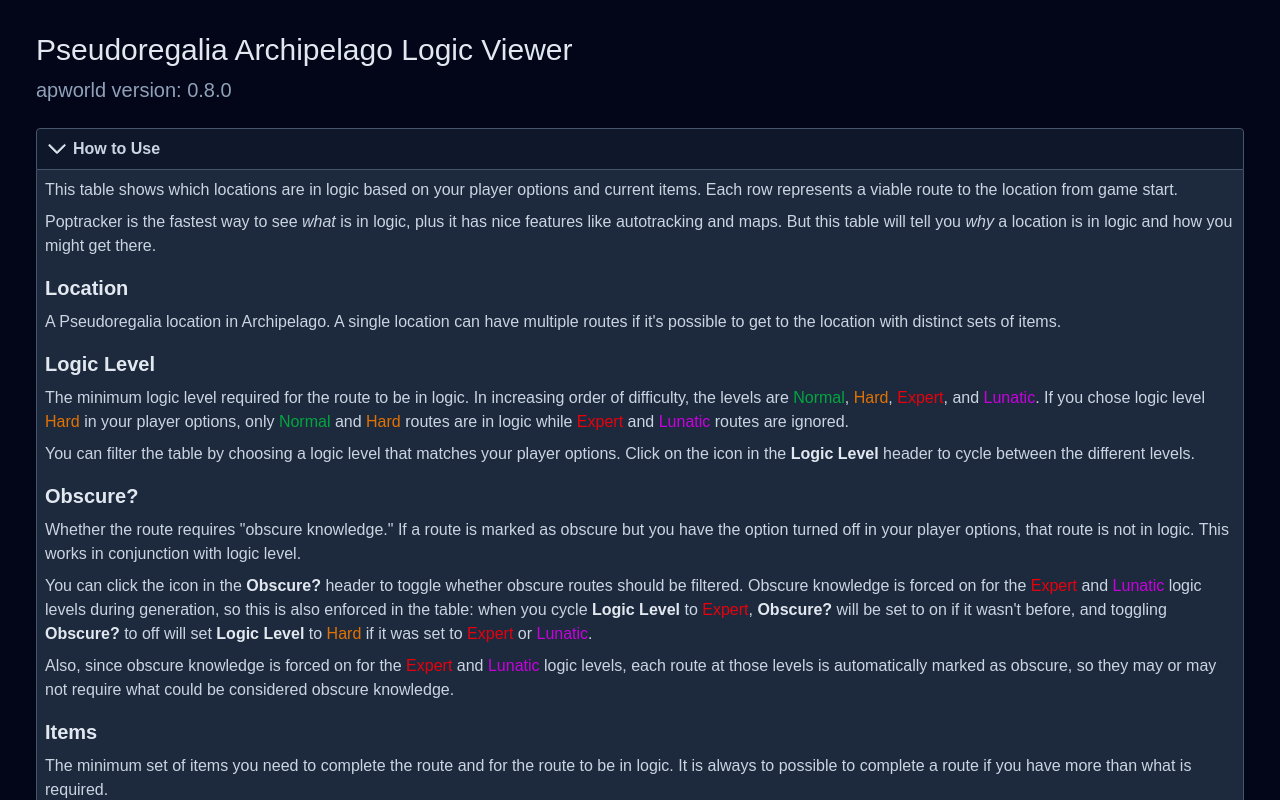
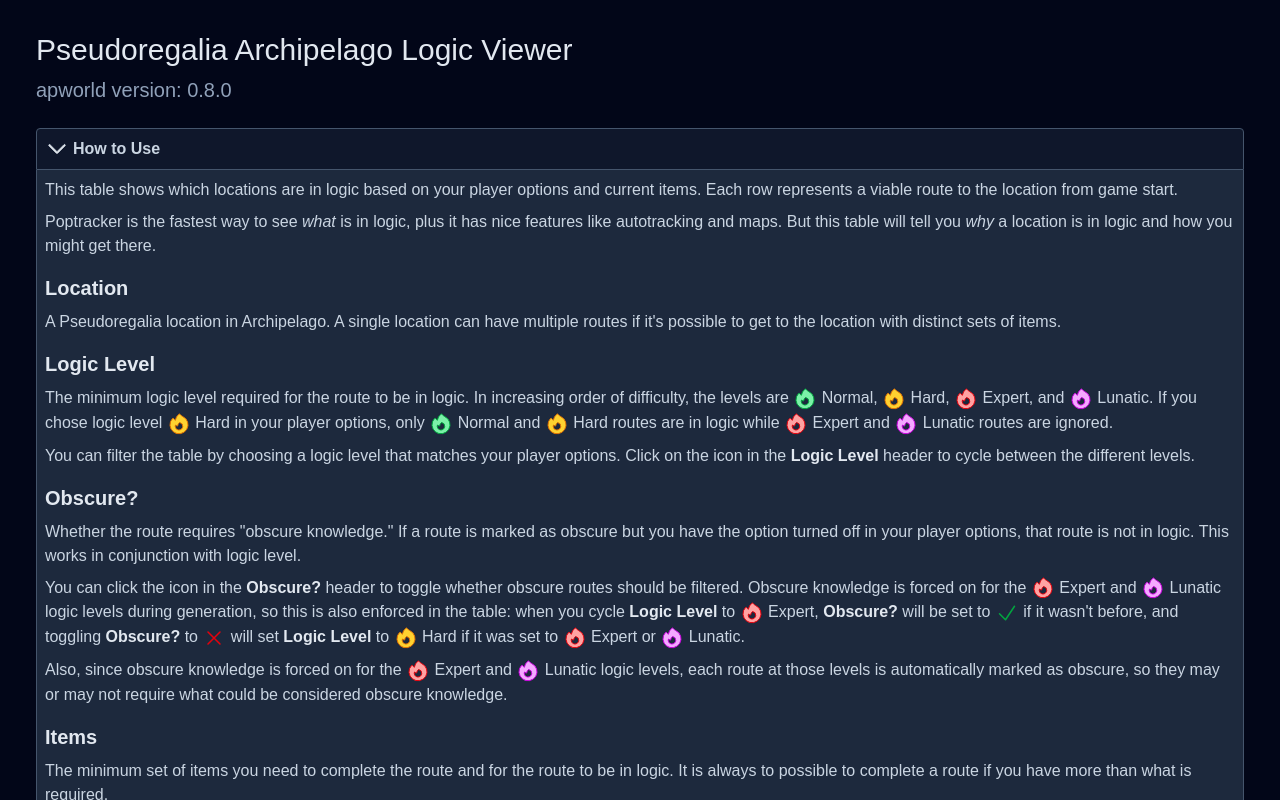
Before and after one commit to highrow623/pseudoregalia-archipelago-logic-viewer, a Next.js app: page / in a window 1280 px wide. Both pictures are taken after a click on the element 57 px from the left and 149 px from the top of the page. Shown: the top 800 px of the page. Built offline with nearby package versions, Linux system fonts and the light colour scheme.

Commit message:
added inline icons to instructions

```diff
--- a/src/app/components/difficulty.tsx
+++ b/src/app/components/difficulty.tsx
@@ -9,9 +9,30 @@
 
 type DifficultyIconProps = {
   difficulty: Difficulty;
+  inline?: boolean;
 };
 
-export function DifficultyIcon({ difficulty }: DifficultyIconProps) {
+export function DifficultyIcon({ difficulty, inline }: DifficultyIconProps) {
+  if (inline) {
+    switch (difficulty) {
+      case Difficulty.Normal:
+        return (
+          <FireIcon className="size-6 stroke-green-600 fill-green-300 inline" />
+        );
+      case Difficulty.Hard:
+        return (
+          <FireIcon className="size-6 stroke-amber-600 fill-amber-300 inline" />
+        );
+      case Difficulty.Expert:
+        return (
+          <FireIcon className="size-6 stroke-red-600 fill-red-300 inline" />
+        );
+      case Difficulty.Lunatic:
+        return (
+          <FireIcon className="size-6 stroke-fuchsia-600 fill-fuchsia-300 inline" />
+        );
+    }
+  }
   switch (difficulty) {
     case Difficulty.Normal:
       return <FireIcon className="size-6 stroke-green-600 fill-green-300" />;
--- a/src/app/components/obscure.tsx
+++ b/src/app/components/obscure.tsx
@@ -1,10 +1,17 @@
 import { CheckIcon, XMarkIcon } from "@heroicons/react/24/outline";
 
 type ObscureIconProps = {
-  obscure: boolean;
+  obscure?: boolean;
+  inline?: boolean;
 };
 
-export default function ObscureIcon({ obscure }: ObscureIconProps) {
+export default function ObscureIcon({ obscure, inline }: ObscureIconProps) {
+  if (inline) {
+    if (obscure) {
+      return <CheckIcon className="size-6 stroke-green-600 inline" />;
+    }
+    return <XMarkIcon className="size-6 stroke-red-600 inline" />;
+  }
   if (obscure) {
     return <CheckIcon className="size-6 stroke-green-600" />;
   }
--- a/src/app/pathing-logic/instructions.tsx
+++ b/src/app/pathing-logic/instructions.tsx
@@ -2,21 +2,39 @@
 import { ChevronDownIcon, ChevronRightIcon } from "@heroicons/react/24/solid";
 import Image from "next/image";
 import ClickWrapper from "../components/clickWrapper";
+import ObscureIcon from "../components/obscure";
+import { Difficulty, DifficultyIcon } from "../components/difficulty";
 
 function Normal() {
-  return <span className="text-green-600">Normal</span>;
+  return (
+    <>
+      <DifficultyIcon difficulty={Difficulty.Normal} inline /> Normal
+    </>
+  );
 }
 
 function Hard() {
-  return <span className="text-amber-600">Hard</span>;
+  return (
+    <>
+      <DifficultyIcon difficulty={Difficulty.Hard} inline /> Hard
+    </>
+  );
 }
 
 function Expert() {
-  return <span className="text-red-600">Expert</span>;
+  return (
+    <>
+      <DifficultyIcon difficulty={Difficulty.Expert} inline /> Expert
+    </>
+  );
 }
 
 function Lunatic() {
-  return <span className="text-fuchsia-600">Lunatic</span>;
+  return (
+    <>
+      <DifficultyIcon difficulty={Difficulty.Lunatic} inline /> Lunatic
+    </>
+  );
 }
 
 type ChildrenProps = {
@@ -120,9 +138,10 @@
           on for the <Expert /> and <Lunatic /> logic levels during generation,
           so this is also enforced in the table: when you cycle{" "}
           <Bold>Logic Level</Bold> to <Expert />, <Bold>Obscure?</Bold> will be
-          set to on if it wasn&apos;t before, and toggling <Bold>Obscure?</Bold>{" "}
-          to off will set <Bold>Logic Level</Bold> to <Hard /> if it was set to{" "}
-          <Expert /> or <Lunatic />.
+          set to <ObscureIcon inline obscure /> if it wasn&apos;t before, and
+          toggling <Bold>Obscure?</Bold> to <ObscureIcon inline /> will set{" "}
+          <Bold>Logic Level</Bold> to <Hard /> if it was set to <Expert /> or{" "}
+          <Lunatic />.
         </Paragraph>
         <Paragraph>
           Also, since obscure knowledge is forced on for the <Expert /> and{" "}
```
